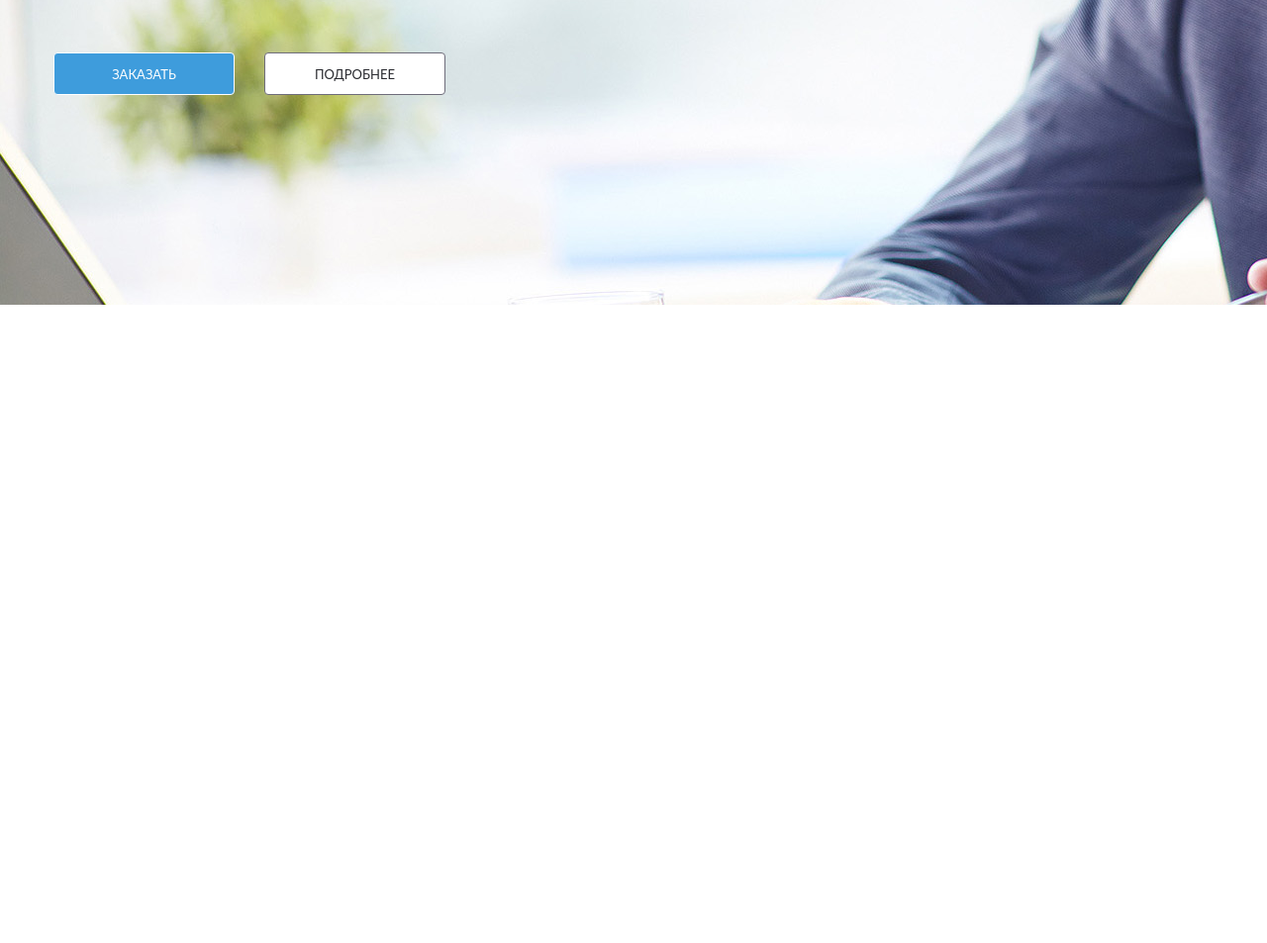
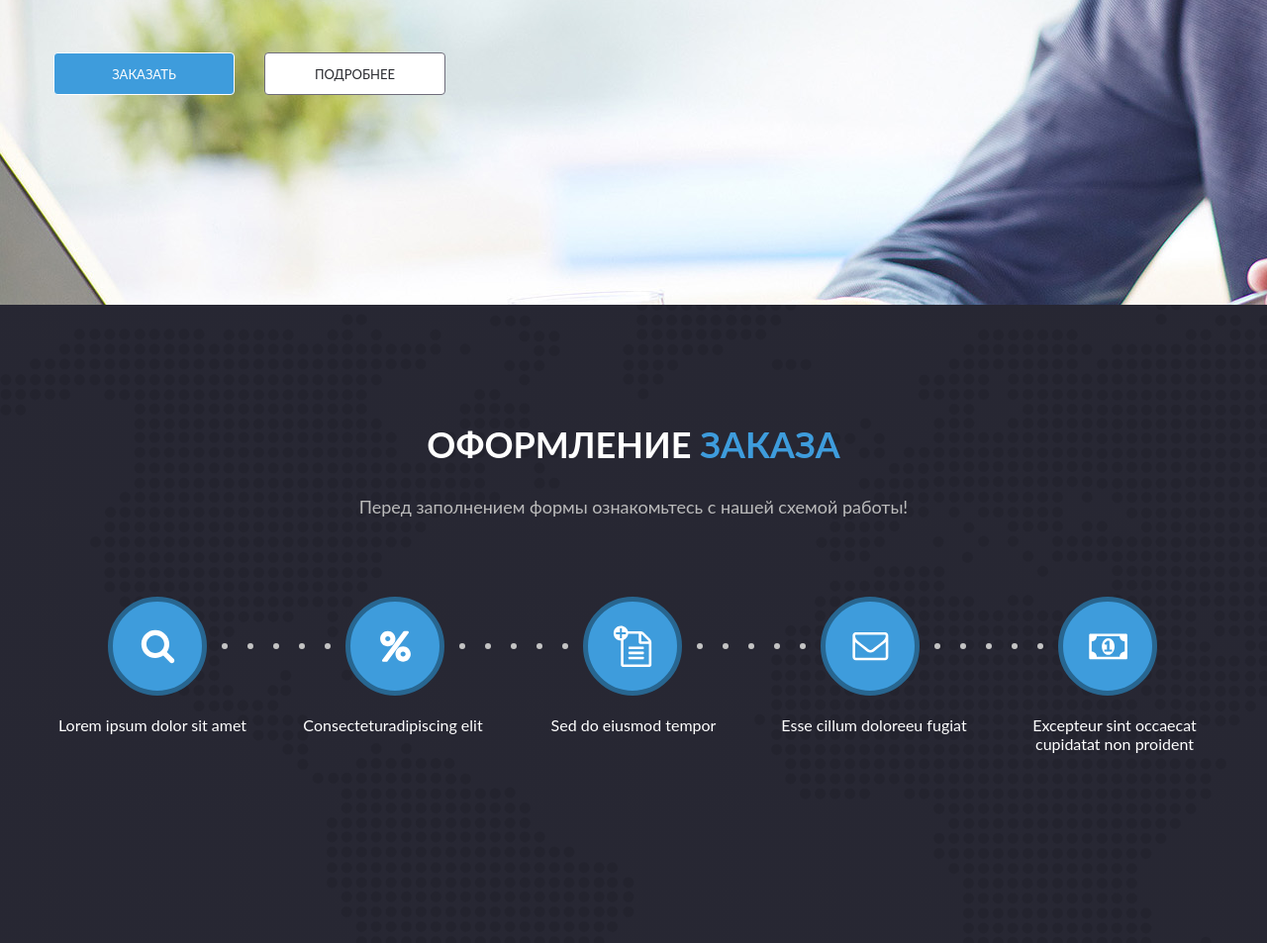
Before and after one commit to ultramarine64/softnsk-test-task, a website: page src/index.html in a window 1280 px wide. Shown: the part 542-1495 px from the top of the page at 99% size. Before the commit the page ends 850 px from the top, so only its background shows below. Drawn offline with nearby package versions, Linux system fonts and the light colour scheme; files that its build step writes are made by us from their sources; a web font is replaced by a local one.

Commit message:
Заверстать секцию order-making (без создания формы).

```diff
--- a/src/index.html
+++ b/src/index.html
@@ -56,6 +56,72 @@
         </div>
       </div>
     </section>
+
+    <section class="order-making">
+      <div class="order-making__container">
+        <div class="order-making__text-container">
+          <h2 class="order-making__title">
+            <span class="order-making__title-regular">Оформление </span>
+            <span class="order-making__title-highlight"> Заказа</span>
+          </h2>
+          <p class="order-making__description">Перед заполнением формы ознакомьтесь с нашей схемой работы!</p>
+        </div>
+        <div class="icons-chain">
+          <div class="icons-chain__chain">
+            <div class="icons-chain__icon-container">
+              <img src="images/icons/search.svg" alt="" class="icons-chain__icon">
+            </div>
+            <div class="icons-chain__dotted-line">
+              <div class="icons-chain__dot"></div>
+              <div class="icons-chain__dot"></div>
+              <div class="icons-chain__dot"></div>
+              <div class="icons-chain__dot"></div>
+              <div class="icons-chain__dot"></div>
+            </div>
+            <div class="icons-chain__icon-container">
+              <img src="images/icons/percents.svg" alt="" class="icons-chain__icon">
+            </div>
+            <div class="icons-chain__dotted-line">
+              <div class="icons-chain__dot"></div>
+              <div class="icons-chain__dot"></div>
+              <div class="icons-chain__dot"></div>
+              <div class="icons-chain__dot"></div>
+              <div class="icons-chain__dot"></div>
+            </div>
+            <div class="icons-chain__icon-container">
+              <img src="images/icons/files.svg" alt="" class="icons-chain__icon">
+            </div>
+            <div class="icons-chain__dotted-line">
+              <div class="icons-chain__dot"></div>
+              <div class="icons-chain__dot"></div>
+              <div class="icons-chain__dot"></div>
+              <div class="icons-chain__dot"></div>
+              <div class="icons-chain__dot"></div>
+            </div>
+            <div class="icons-chain__icon-container">
+              <img src="images/icons/mail.svg" alt="" class="icons-chain__icon">
+            </div>
+            <div class="icons-chain__dotted-line">
+              <div class="icons-chain__dot"></div>
+              <div class="icons-chain__dot"></div>
+              <div class="icons-chain__dot"></div>
+              <div class="icons-chain__dot"></div>
+              <div class="icons-chain__dot"></div>
+            </div>
+            <div class="icons-chain__icon-container">
+              <img src="images/icons/money.svg" alt="" class="icons-chain__icon">
+            </div>
+          </div>
+          <div class="icons-chain__descriptions">
+            <span class="icons-chain__item-description">Lorem ipsum dolor sit amet</span>
+            <span class="icons-chain__item-description">Сonsecteturadipiscing elit</span>
+            <span class="icons-chain__item-description">Sed do eiusmod tempor</span>
+            <span class="icons-chain__item-description">Esse cillum doloreeu fugiat</span>
+            <span class="icons-chain__item-description">Excepteur sint occaecat cupidatat non proident</span>
+          </div>
+        </div>
+      </div>
+    </section>
   </main>
 </body>
 </html>
--- /dev/null
+++ b/src/sass/blocks/_icons-chain.scss
@@ -0,0 +1,64 @@
+.icons-chain {
+  display: flex;
+  flex-direction: column;
+  justify-content: center;
+  gap: 20px;
+
+  &__chain {
+    display: flex;
+    align-items: center;
+    margin: 0 55px;
+  }
+
+  &__dotted-line {
+    display: flex;
+    gap: 20px;
+  }
+
+  &__dot {
+    width: 6px;
+    height: 6px;
+    background: #C4C4C4;
+    border-radius: 50%;
+  }
+
+  &__icon {
+    &-container {
+      width: 100px;
+      height: 100px;
+      margin: 0 15px;
+      background: #3E9CDC;
+      border: 5px solid #286690;
+      border-radius: 50%;
+      display: flex;
+      align-items: center;
+      justify-content: center;
+
+      &:first-child {
+        margin-left: 0;
+      }
+      &:last-child {
+        margin-right: 0;
+      }
+    }
+  }
+
+  &__descriptions {
+    display: flex;
+    justify-content: space-between;
+  }
+
+  &__item {
+    &-description {
+      font-family: 'Lato', sans-serif;
+      font-style: normal;
+      font-weight: 400;
+      font-size: 16px;
+      line-height: 19px;
+      color: #FFFFFF;
+      min-height: 80px;
+      width: 200px;
+      text-align: center;
+    }
+  }
+}
--- /dev/null
+++ b/src/sass/blocks/_order-making.scss
@@ -0,0 +1,53 @@
+.order-making {
+  background: linear-gradient(to right, rgba(39, 39, 51, 0.9) 0 100%), url("../images/map_bg.png") no-repeat;
+  background-position: 0 -50px;
+  background-color: #272733;
+
+  &__container {
+    max-width: 1172px;
+    margin: 0 auto;
+    padding-top: 120px;
+    padding-bottom: 150px;
+    display: flex;
+    flex-direction: column;
+    gap: 80px;
+  }
+
+  &__text-container {
+    display: flex;
+    flex-direction: column;
+    align-items: center;
+    gap: 30px;
+  }
+
+  &__title {
+    margin: 0;
+    padding: 0;
+    font-family: 'Lato', sans-serif;
+    font-style: normal;
+    font-weight: 700;
+    font-size: 36px;
+    line-height: 43px;
+    text-transform: uppercase;
+
+    &-regular {
+      color: #FFFFFF;
+    }
+
+    &-highlight {
+      color: #3E9CDC;
+    }
+  }
+
+  &__description {
+    margin: 0;
+    padding: 0;
+    font-family: 'Lato', sans-serif;
+    font-style: normal;
+    font-weight: 400;
+    font-size: 18px;
+    line-height: 22px;
+
+    color: #BBBBBB;
+  }
+}
--- a/src/sass/style.scss
+++ b/src/sass/style.scss
@@ -21,5 +21,7 @@ body, p {
 @import "blocks/main-info";
 @import "blocks/features";
 @import "blocks/button";
+@import "blocks/order-making";
+@import "blocks/icons-chain";
 
 @import "media";
```
